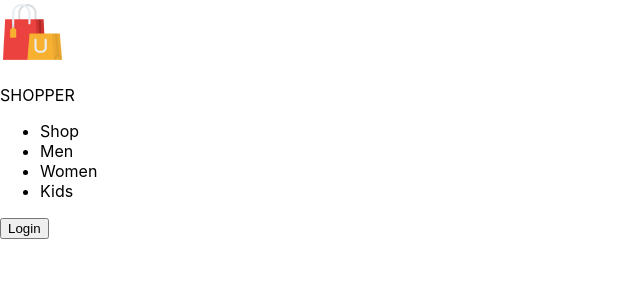
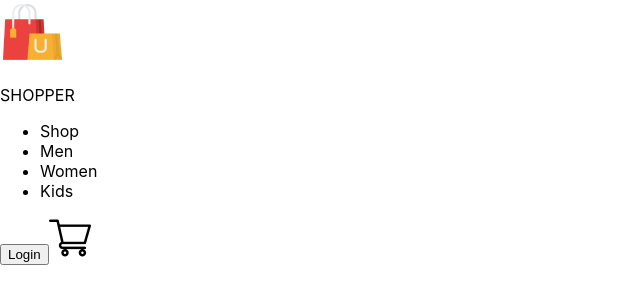
Before and after one commit to Kirttinath/Code-World, a React (Create React App) app in the folder frontend/: page / in a window 1280 px wide. Shown: the top 304 px of the page, without its empty margins (0-640 px from the left). Built offline with nearby package versions, Linux system fonts and the light colour scheme.

Commit message:
add cart-icon

```diff
--- a/frontend/src/Components/Navbar/Navbar.jsx
+++ b/frontend/src/Components/Navbar/Navbar.jsx
@@ -18,6 +18,7 @@ const Navbar = () => {
     </ul>
     <div className="nav-login-cart">
         <button>Login</button>
+        <img src={cart_icon} alt="" />
     </div>
     </div>
   )
```
